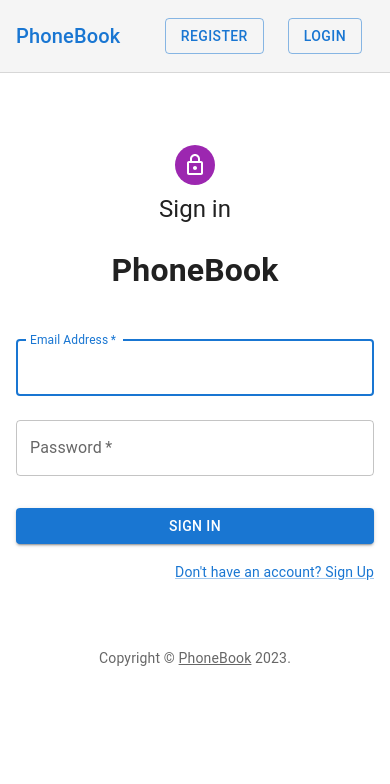
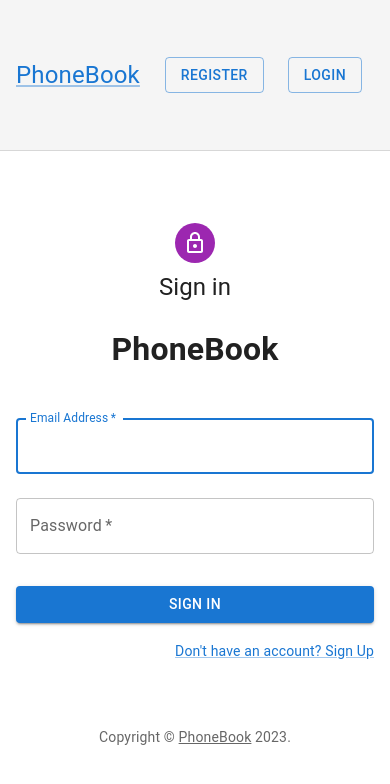
Before and after one commit to OliwiaWawrzynek/goit-react-hw-08-phonebook, a React (Create React App) app: page /goit-react-hw-08-phonebook/login in a window 390 px wide. Shown: the top 784 px of the page. Built offline with nearby package versions, Linux system fonts and the light colour scheme.

Commit message:
goit-react-hw-08-phonebook

```diff
--- a/src/components/LoginForm/LoginForm.jsx
+++ b/src/components/LoginForm/LoginForm.jsx
@@ -14,12 +14,13 @@ import AppBar from '@mui/material/AppBar';
 import Toolbar from '@mui/material/Toolbar';
 import { useDispatch } from 'react-redux';
 import { logIn } from 'redux/auth/operations';
+import { NavLink } from 'react-router-dom';
 
 function Copyright(props) {
   return (
     <Typography variant="body2" color="text.secondary" align="center" {...props}>
       {'Copyright © '}
-      <Link color="inherit" href="/goit-react-hw-08-phonebook.git">
+      <Link color="inherit" href="https://github.com/OliwiaWawrzynek/goit-react-hw-08-phonebook.git">
         PhoneBook
       </Link>{' '}
       {new Date().getFullYear()}
@@ -55,12 +56,12 @@ export const LoginForm = () => {
             >
             <Toolbar sx={{ flexWrap: 'wrap' }}>
                 <Typography variant="h6" color="inherit" noWrap sx={{ flexGrow: 1 }}>
-                   <a href="/goit-react-hw-08-phonebook"><p>PhoneBook</p></a>
+                   <Link component={NavLink} to="/"><h6>PhoneBook</h6></Link>
                 </Typography>
-                    <Button href="/goit-react-hw-08-phonebook/register" variant="outlined" sx={{ my: 1, mx: 1.5 }}>
+                    <Button component={NavLink} to="/register" variant="outlined" sx={{ my: 1, mx: 1.5 }}>
                         Register
                     </Button>
-                    <Button href="/goit-react-hw-08-phonebook/login" variant="outlined" sx={{ my: 1, mx: 1.5 }}>
+                    <Button component={NavLink} to="/login" variant="outlined" sx={{ my: 1, mx: 1.5 }}>
                         Login
                     </Button>
             </Toolbar>
@@ -105,8 +106,8 @@ export const LoginForm = () => {
                         />
                         <Button
                             type="submit"
-                             variant="contained"
-                             fullWidth
+                            variant="contained"
+                            fullWidth
                             sx={{ mt: 3, mb: 2 }}
                         >
                             Sign In
@@ -115,7 +116,7 @@ export const LoginForm = () => {
                             <Grid item xs>
                             </Grid>
                             <Grid item>
-                                <Link href="/goit-react-hw-08-phonebook/register" variant="body2">
+                                <Link component={NavLink} to="/register" variant="body2">
                                     {"Don't have an account? Sign Up"}
                                 </Link>
                             </Grid>
--- a/src/components/RegistrationForm/RegistrationForm.jsx
+++ b/src/components/RegistrationForm/RegistrationForm.jsx
@@ -14,12 +14,13 @@ import AppBar from '@mui/material/AppBar';
 import Toolbar from '@mui/material/Toolbar';
 import { useDispatch } from 'react-redux';
 import { register } from 'redux/auth/operations';
+import { NavLink } from 'react-router-dom';
 
 function Copyright(props) {
   return (
     <Typography variant="body2" color="text.secondary" align="center" {...props}>
       {'Copyright © '}
-      <Link color="inherit" href="/goit-react-hw-08-phonebook.git">
+      <Link color="inherit" href="https://github.com/OliwiaWawrzynek/goit-react-hw-08-phonebook.git">
         PhoneBook
       </Link>{' '}
       {new Date().getFullYear()}
@@ -56,12 +57,12 @@ export const RegistrationForm = () => {
             >
             <Toolbar sx={{ flexWrap: 'wrap' }}>
           <Typography variant="h6" color="inherit" noWrap sx={{ flexGrow: 1 }}>
-                <a href="/goit-react-hw-08-phonebook"><p>PhoneBook</p></a>
+                <Link component={NavLink} to="/"><h6>PhoneBook</h6></Link>
                 </Typography>
-                    <Button href="/goit-react-hw-08-phonebook/register" variant="outlined" sx={{ my: 1, mx: 1.5 }}>
+                    <Button component={NavLink} to="/register" variant="outlined" sx={{ my: 1, mx: 1.5 }}>
                         Register
                     </Button>
-                    <Button href="/goit-react-hw-08-phonebook/login" variant="outlined" sx={{ my: 1, mx: 1.5 }}>
+                    <Button component={NavLink} to="/login" variant="outlined" sx={{ my: 1, mx: 1.5 }}>
                         Login
                     </Button>
             </Toolbar>
@@ -141,7 +142,7 @@ export const RegistrationForm = () => {
             </Button>
             <Grid container justifyContent="flex-end">
               <Grid item>
-                <Link href="/goit-react-hw-08-phonebook/login" variant="body2">
+                <Link component={NavLink} to="/login" variant="body2">
                   Already have an account? Sign in
                 </Link>
               </Grid>
--- a/src/index.css
+++ b/src/index.css
@@ -9,12 +9,17 @@ body {
   -moz-osx-font-smoothing: grayscale;
 }
 
+
 code {
   font-family: source-code-pro, Menlo, Monaco, Consolas, 'Courier New',
     monospace;
 }
 
 a {
-  text-decoration: none;
   color: #1976d2;
 }
+
+h6 {
+  font-weight: 400;
+  font-size: larger;
+}
--- a/src/pages/contactsPage.jsx
+++ b/src/pages/contactsPage.jsx
@@ -14,6 +14,8 @@ import { createTheme, ThemeProvider } from '@mui/material/styles';
 import AppBar from '@mui/material/AppBar';
 import Toolbar from '@mui/material/Toolbar';
 import { useAuth } from 'hooks';
+import { NavLink } from 'react-router-dom';
+import Link from '@mui/material/Link';
 
 const theme = createTheme();
 
@@ -39,17 +41,17 @@ export const ContactsPage = () => {
             >
             <Toolbar sx={{ flexWrap: 'wrap' }}>
                 <Typography variant="h6" color="inherit" noWrap sx={{ flexGrow: 1 }}>
-                    <a href="/goit-react-hw-08-phonebook"><p>PhoneBook</p></a>
+                    <Link component={NavLink} to="/"><h6>PhoneBook</h6></Link>
                     </Typography>
                     <p>{user.email}</p>
-                    <Button href="/goit-react-hw-08-phonebook" variant="outlined" sx={{ my: 1, mx: 1.5 }}
+                    <Button component={NavLink} to="/" variant="outlined" sx={{ my: 1, mx: 1.5 }}
                     onClick={() => dispatch(logOut())}>
                         Logout
                     </Button>
             </Toolbar>
           </AppBar>
         <div
-            style={{ display: 'flex', alignItems: 'center', flexDirection: 'column', flexWrap: 'wrap', paddingTop: '150px' }}>
+            style={{ display: 'flex', alignItems: 'center', flexDirection: 'column', flexWrap: 'wrap', paddingTop: '200px' }}>
             <ContactForm />
             <h2>Contacts</h2>
             <Filter />
--- a/src/pages/homePage.jsx
+++ b/src/pages/homePage.jsx
@@ -10,12 +10,13 @@ import Container from '@mui/material/Container';
 import Avatar from '@mui/material/Avatar';
 import LockOutlinedIcon from '@mui/icons-material/LockOutlined';
 import { useAuth } from 'hooks';
+import { NavLink } from 'react-router-dom';
 
 function Copyright(props) {
   return (
     <Typography variant="body2" color="text.secondary" align="center" {...props}>
       {'Copyright © '}
-      <Link color="inherit" href="/goit-react-hw-08-phonebook.git">
+      <Link color="inherit" href="https://github.com/OliwiaWawrzynek/goit-react-hw-08-phonebook.git">
         PhoneBook
       </Link>{' '}
       {new Date().getFullYear()}
@@ -40,18 +41,18 @@ export const HomePage = () => {
       >
         <Toolbar sx={{ flexWrap: 'wrap' }}>
           <Typography variant="h6" color="inherit" noWrap sx={{ flexGrow: 1 }}>
-            <a href="/goit-react-hw-08-phonebook"><p>PhoneBook</p></a>
+            <Link component={NavLink} to="/"><h6>PhoneBook</h6></Link>
           </Typography>
           {isLoggedIn ? (
-            <Button href="/goit-react-hw-08-phonebook/contacts" variant="outlined" sx={{ my: 1, mx: 1.5 }}>
+            <Button component={NavLink} to="/contacts" variant="outlined" sx={{ my: 1, mx: 1.5 }}>
               Contacts
             </Button>
           ) : (
               <>
-              <Button href="/goit-react-hw-08-phonebook/register" variant="outlined" sx={{ my: 1, mx: 1.5 }}>
+              <Button component={NavLink} to="/register" variant="outlined" sx={{ my: 1, mx: 1.5 }}>
             Register
           </Button>
-          <Button href="/goit-react-hw-08-phonebook/login" variant="outlined" sx={{ my: 1, mx: 1.5 }}>
+          <Button component={NavLink} to="/login" variant="outlined" sx={{ my: 1, mx: 1.5 }}>
             Login
                 </Button>
                 </>
@@ -65,10 +66,10 @@ export const HomePage = () => {
               <Avatar sx={{ m: 1, bgcolor: 'secondary.main' }}>
             <LockOutlinedIcon />
           </Avatar>
-          <Button href="/goit-react-hw-08-phonebook/register" variant="outlined" sx={{ my: 1, mx: 1.5 }}>
+          <Button component={NavLink} to="/register" variant="outlined" sx={{ my: 1, mx: 1.5 }}>
             Register
           </Button>
-          <Button href="/goit-react-hw-08-phonebook/login" variant="outlined" sx={{ my: 1, mx: 1.5 }}>
+          <Button component={NavLink} to="/login" variant="outlined" sx={{ my: 1, mx: 1.5 }}>
             Login
           </Button>
         <Copyright sx={{ mt: 5 }} />
```
